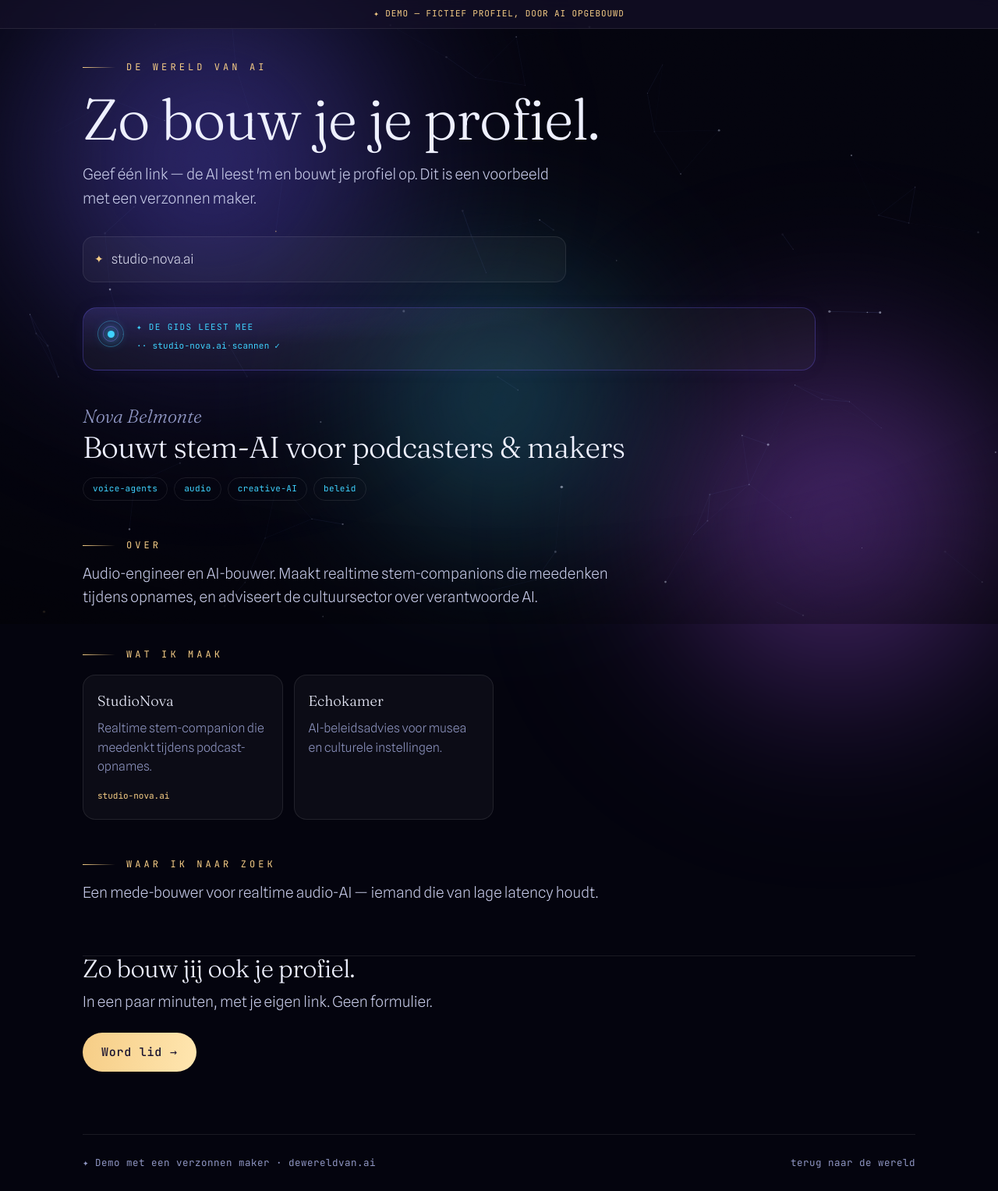
After one commit to RichardTheuws/dewereldvan.ai, a Python web app: template app/templates/demo 2.html in a window 1280 px wide. The commit adds this page. Shown: the whole page at 78% size. Run offline with Jinja, Linux system fonts and the light colour scheme; the template is opened without the code that fills it: most values are stand-ins (such as "Sample title", 1, 10 or a date in 2020); some libraries are stand-ins or nearby versions.

```diff
--- a/app/templates/concierge/_profile_builder.html
+++ b/app/templates/concierge/_profile_builder.html
@@ -30,7 +30,8 @@
     <textarea name="message" rows="2" required
               class="concierge-form__input profile-builder__input"
               aria-label="Je website, links, of een paar zinnen over jezelf"
-              placeholder="https://jouwsite.nl — of plak je GitHub/LinkedIn, of vertel kort wie je bent…"></textarea>
+              onkeydown="if(event.key==='Enter'&&!event.shiftKey){event.preventDefault();this.form.requestSubmit();}"
+              placeholder="https://jouwsite.nl — of plak je GitHub/LinkedIn, of vertel kort wie je bent… (Enter om te bouwen)"></textarea>
     <button class="btn profile-builder__go" type="submit"
             {% if not ai_enabled %}disabled{% endif %}>Bouw mee ✦</button>
   </form>
--- /dev/null
+++ b/app/templates/demo 2.html
@@ -0,0 +1,159 @@
+<!DOCTYPE html>
+<html lang="nl">
+{# Publieke gescripte demo (Agent-Shell showcase). GEEN AI-call, GEEN DB: een
+   client-side script speelt de materialisatie van een FICTIEF profiel af met exact
+   dezelfde kosmische esthetiek (field--materialize). Duidelijk gelabeld als demo;
+   indexeerbaar (launch-asset). #}
+<head>
+  <meta charset="utf-8">
+  <meta name="viewport" content="width=device-width, initial-scale=1">
+  {% include "_seo_head.html" %}
+  <script src="https://cdn.tailwindcss.com"></script>
+  <link rel="preconnect" href="https://fonts.googleapis.com">
+  <link rel="preconnect" href="https://fonts.gstatic.com" crossorigin>
+  <link href="https://fonts.googleapis.com/css2?family=Fraunces:ital,opsz,wght@0,9..144,300..600;1,9..144,300..600&family=Spline+Sans:wght@300;400;500&family=JetBrains+Mono:wght@400;500&display=swap" rel="stylesheet">
+  <link rel="stylesheet" href="/static/cosmic.css">
+  {# Zonder JS (en voor crawlers): toon de demo-stappen gewoon. #}
+  <noscript><style>.demo-step{opacity:1!important}.demo-reasoning{display:none!important}</style></noscript>
+</head>
+<body class="cosmic">
+  {% include "profiles/_cosmic_bg.html" %}
+
+  <div class="demo-badge" role="note">
+    <span aria-hidden="true">✦</span> Demo — fictief profiel, door AI opgebouwd
+  </div>
+
+  <div class="wrap canvas">
+    <main role="main" aria-label="Demo — zo bouw je je profiel">
+      <section class="canvas-intro mt-10">
+        <div class="eyebrow" data-reveal style="--d:140ms">De wereld van AI</div>
+        <h1 class="headline mt-5" data-reveal style="--d:240ms">Zo bouw je je profiel.</h1>
+        <p class="lede mt-5" style="max-width:54ch;--d:360ms" data-reveal>
+          Geef één link — de AI leest 'm en bouwt je profiel op. Dit is een
+          voorbeeld met een verzonnen maker.
+        </p>
+
+        {# Faux invoerveld: toont de "ingevoerde" fictieve site. #}
+        <div class="concierge-form canvas-form mt-8" data-reveal style="--d:460ms" aria-hidden="true">
+          <span class="concierge-form__spark">✦</span>
+          <span class="demo-typed concierge-form__input">studio-nova.ai</span>
+        </div>
+      </section>
+
+      {# Reasoning-/scan-regel (gescript onthuld). #}
+      <div class="demo-reasoning reasoning reasoning--settled mt-8" id="demo-reasoning"
+           role="status" aria-live="polite" style="opacity:0">
+        <div class="reasoning__aura" aria-hidden="true">
+          <span class="reasoning__orbit"></span>
+          <span class="reasoning__orbit reasoning__orbit--2"></span>
+          <span class="reasoning__core"></span>
+        </div>
+        <div class="reasoning__body">
+          <div class="reasoning__label"><span aria-hidden="true">✦</span> de gids leest mee</div>
+          <div class="reasoning__fetch"><div class="fetch-line fetch-line--ok">·· studio-nova.ai scannen ✓</div></div>
+        </div>
+      </div>
+
+      {# Het fictieve profiel — elke sectie is een demo-step die in-materialiseert. #}
+      <div class="mt-10">
+        <section class="profile-identity demo-step" style="opacity:0">
+          <div class="profile-identity__text">
+            <div class="display-name">Nova Belmonte</div>
+            <div class="headline" style="font-size:clamp(1.6rem,4vw,2.4rem)">
+              Bouwt stem-AI voor podcasters &amp; makers
+            </div>
+            <div class="demo-tags mt-5">
+              <span class="demo-tag">voice-agents</span>
+              <span class="demo-tag">audio</span>
+              <span class="demo-tag">creative-AI</span>
+              <span class="demo-tag">beleid</span>
+            </div>
+          </div>
+        </section>
+
+        <section class="mt-12 demo-step" style="opacity:0">
+          <div class="eyebrow">Over</div>
+          <p class="lede mt-3" style="max-width:60ch">
+            Audio-engineer en AI-bouwer. Maakt realtime stem-companions die meedenken
+            tijdens opnames, en adviseert de cultuursector over verantwoorde AI.
+          </p>
+        </section>
+
+        <section class="mt-12 demo-step" style="opacity:0">
+          <div class="eyebrow">Wat ik maak</div>
+          <div class="demo-cards mt-4">
+            <div class="card demo-card">
+              <div class="demo-card__title">StudioNova</div>
+              <p class="muted demo-card__desc">Realtime stem-companion die meedenkt tijdens podcast-opnames.</p>
+              <span class="demo-card__link">studio-nova.ai</span>
+            </div>
+            <div class="card demo-card">
+              <div class="demo-card__title">Echokamer</div>
+              <p class="muted demo-card__desc">AI-beleidsadvies voor musea en culturele instellingen.</p>
+            </div>
+          </div>
+        </section>
+
+        <section class="mt-12 demo-step" style="opacity:0">
+          <div class="eyebrow">Waar ik naar zoek</div>
+          <p class="lede mt-3" style="max-width:60ch">
+            Een mede-bouwer voor realtime audio-AI — iemand die van lage latency houdt.
+          </p>
+        </section>
+      </div>
+
+      {# Call-to-action (gescript als laatste onthuld). #}
+      <section class="demo-cta demo-step mt-16" style="opacity:0">
+        <hr class="rule mb-8">
+        <h2 class="headline" style="font-size:clamp(1.5rem,3.5vw,2rem)">Zo bouw jij ook je profiel.</h2>
+        <p class="lede mt-3" style="max-width:48ch">In een paar minuten, met je eigen link. Geen formulier.</p>
+        <a class="btn mt-6" href="/register">Word lid →</a>
+      </section>
+
+      <footer class="c-head mt-20" style="border-top:1px solid var(--line)">
+        <span class="muted">✦ Demo met een verzonnen maker · dewereldvan.ai</span>
+        <a class="link" href="/">terug naar de wereld</a>
+      </footer>
+    </main>
+  </div>
+
+  {% include "ai/_cosmic_canvas.html" %}
+
+  <script>
+    (function () {
+      var steps = Array.prototype.slice.call(document.querySelectorAll('.demo-step'));
+      var reasoning = document.getElementById('demo-reasoning');
+      var reduce = window.matchMedia('(prefers-reduced-motion:reduce)').matches;
+
+      function showNow(el) { el.style.opacity = '1'; }
+      function materialize(el) {
+        el.style.opacity = '';
+        el.classList.add('field--materializing');
+        el.addEventListener('animationend', function () {
+          el.classList.remove('field--materializing');
+          el.classList.add('field--ready');
+        }, { once: true });
+        setTimeout(function () {
+          el.classList.remove('field--materializing');
+          el.classList.add('field--ready');
+        }, 1000);
+      }
+
+      if (reduce) {
+        if (reasoning) showNow(reasoning);
+        steps.forEach(showNow);
+        return;
+      }
+
+      // Gescripte sequentie: scan-regel → velden één voor één → CTA.
+      var t = 600;
+      if (reasoning) setTimeout(function () { materialize(reasoning); }, t);
+      t += 900;
+      steps.forEach(function (el) {
+        setTimeout(function () { materialize(el); }, t);
+        t += 700;
+      });
+    })();
+  </script>
+</body>
+</html>
```
Also changed, not shown: app/templates/concierge/_canvas.html (+5 -7 lines), 1 other file.
